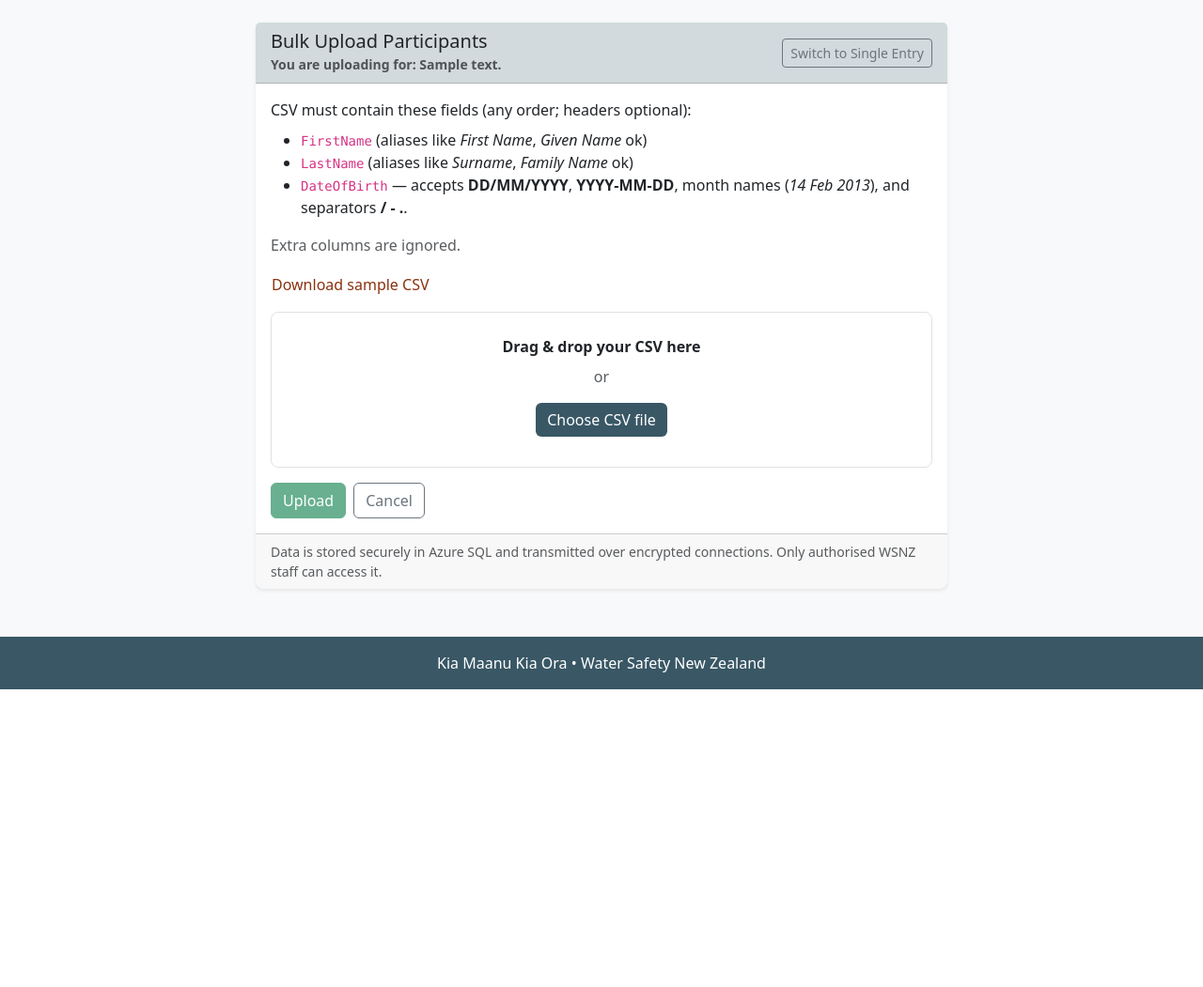
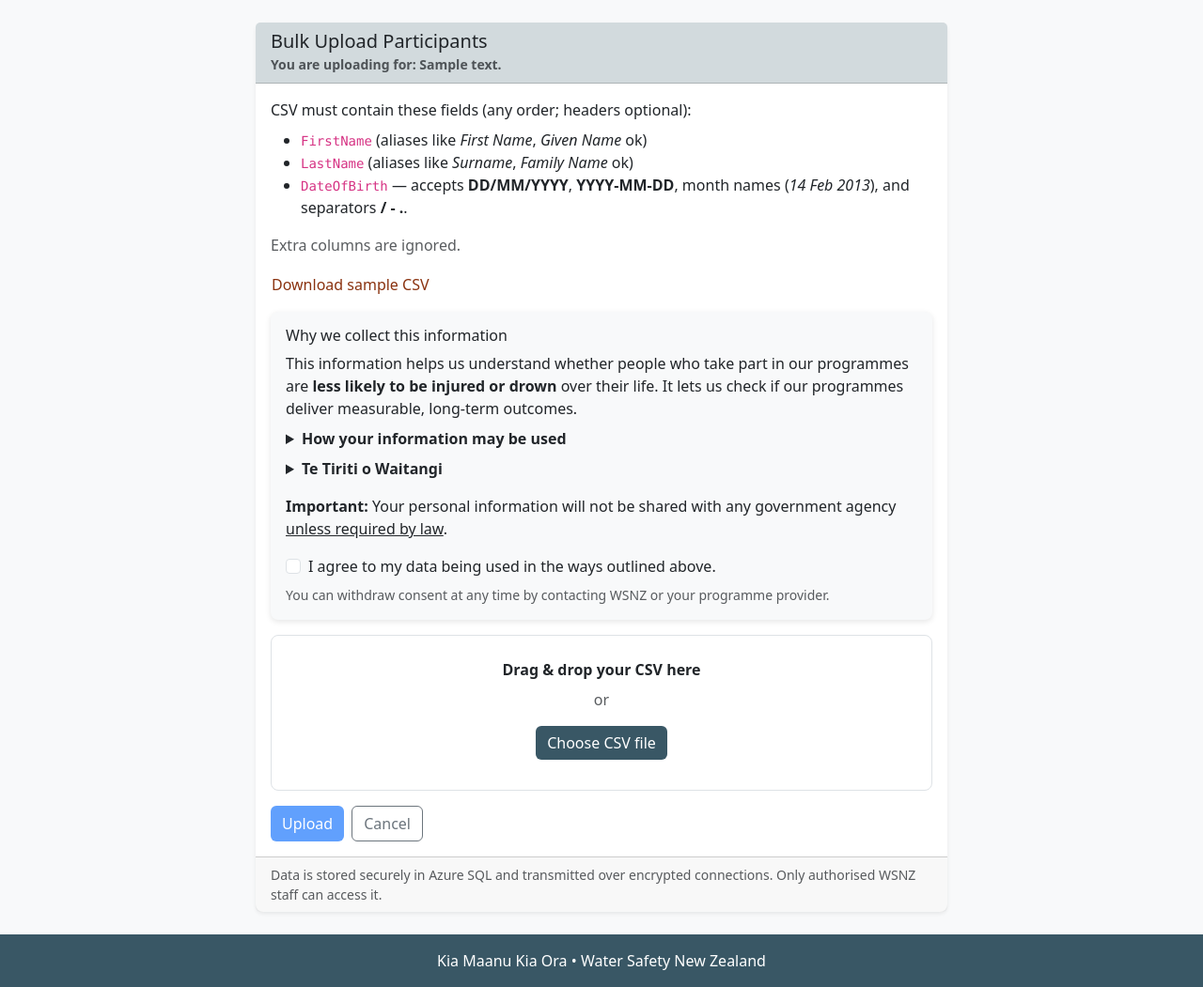
Before and after one commit to watersafetynz/KMKO, a Flask app: template templates/kmko_bulk_upload.html in a window 1280 px wide. Shown: the part 66-1117 px from the top of the page at 94% size. Before the commit the page ends 800 px from the top, so only its background shows below. Run offline with Flask 3, Linux system fonts and the light colour scheme; the template is opened without the code that fills it: most values are stand-ins (such as "Sample title", 1, 10 or a date in 2020).

Commit message:
bulk upload with disclaimer

```diff
--- a/run.py
+++ b/run.py
@@ -269,6 +269,12 @@ def record_participation(route_name: str):
 
     # -------- POST --------
     if is_bulk:
+        # ✅ Enforce consent in bulk mode (checkbox must be inside the form)
+        bulk_consent = (request.form.get("Consent") == "yes")
+        if not bulk_consent:
+            flash("You must agree to the data use terms before uploading.", "danger")
+            return render_template("kmko_bulk_upload.html", funder=funder), 400
+
         # CSV upload branch
         file = request.files.get("csv_file")
         if not file or file.filename == "":
@@ -331,7 +337,7 @@ def record_participation(route_name: str):
                     "FirstName": rec["FirstName"],
                     "LastName":  rec["LastName"],
                     "DateISO":   rec["DateISO"],
-                    "Consent":   True,  # implied consent in bulk mode
+                    "Consent":   bulk_consent,  # carry through per-record (optional)
                 }
                 for rec in to_insert
             ])
@@ -349,7 +355,7 @@ def record_participation(route_name: str):
                         "r": "BulkInsertParticipantsJson",
                         "fid": funder_id,
                         "payload": payload,
-                        "cg": True,
+                        "cg": bulk_consent,   # ✅ pass consent flag to SP
                     },
                 )
 
--- a/templates/kmko_bulk_upload.html
+++ b/templates/kmko_bulk_upload.html
@@ -12,12 +12,6 @@
             You are uploading for: <strong>{{ funder.Description }}</strong>
           </small>
         </div>
-        <a
-          class="btn btn-outline-secondary btn-sm"
-          href="{{ url_for('record_participation', route_name=funder.RouteName) }}"
-        >
-          Switch to Single Entry
-        </a>
       </div>
 
       <div class="card-body">
@@ -32,6 +26,7 @@
         </div>
         {% endfor %} {% endif %} {% endwith %}
 
+        <!-- CSV instructions -->
         <p class="mb-2">
           CSV must contain these fields (any order; headers optional):
         </p>
@@ -65,10 +60,97 @@
           enctype="multipart/form-data"
           novalidate
         >
+          {# include if using Flask-WTF CSRF #} {# {{ form.csrf_token }} #}
+
+          <!-- Privacy & Consent INSIDE the form so it posts -->
+          <section id="privacy-consent" class="mb-3">
+            <div class="card bg-light border-0">
+              <div class="card-body">
+                <h6 class="mb-2">Why we collect this information</h6>
+                <p class="mb-2">
+                  This information helps us understand whether people who take
+                  part in our programmes are
+                  <strong>less likely to be injured or drown</strong> over their
+                  life. It lets us check if our programmes deliver measurable,
+                  long-term outcomes.
+                </p>
+
+                <details class="mb-2">
+                  <summary class="fw-semibold">
+                    How your information may be used
+                  </summary>
+                  <ul class="mt-2 mb-2">
+                    <li>
+                      <strong>Programme effectiveness:</strong> Water Safety New
+                      Zealand (WSNZ) and ACC may use your data to monitor
+                      whether participants become less at risk of drowning after
+                      completing programmes.
+                    </li>
+                    <li>
+                      <strong>Long-term outcomes:</strong> Track trends over
+                      time to ensure investments deliver measurable benefits in
+                      reducing drowning risk.
+                    </li>
+                    <li>
+                      <strong>Data minimisation &amp; security:</strong> We
+                      collect only what’s needed and store it securely.
+                    </li>
+                    <li>
+                      <strong>Your rights:</strong> You can request access to or
+                      correction of your information.
+                    </li>
+                  </ul>
+                  <p class="mb-0">
+                    For full details, please see our privacy information
+                    (available from your programme provider or WSNZ).
+                  </p>
+                </details>
+
+                <details>
+                  <summary class="fw-semibold">Te Tiriti o Waitangi</summary>
+                  <p class="mt-2 mb-0">
+                    WSNZ acknowledge Māori as tangata whenua. As trustworthy
+                    data custodians, we work with Māori advisors to develop
+                    appropriate data-sharing protocols and ensure Māori can
+                    access data to support good outcomes.
+                  </p>
+                </details>
+
+                <p class="mt-3 mb-2">
+                  <strong>Important:</strong> Your personal information will not
+                  be shared with any government agency
+                  <u>unless required by law</u>.
+                </p>
+
+                <div class="form-check mt-3">
+                  <input
+                    class="form-check-input"
+                    type="checkbox"
+                    value="yes"
+                    id="consentBox"
+                    name="Consent"
+                    required
+                    oninvalid="this.setCustomValidity('You must agree before submitting')"
+                    oninput="this.setCustomValidity('')"
+                  />
+                  <label class="form-check-label" for="consentBox">
+                    I agree to my data being used in the ways outlined above.
+                  </label>
+                </div>
+                <small class="text-muted d-block mt-2">
+                  You can withdraw consent at any time by contacting WSNZ or
+                  your programme provider.
+                </small>
+              </div>
+            </div>
+          </section>
+
+          <!-- Dropzone -->
           <div
             id="dropzone"
             class="border rounded-3 p-4 text-center mb-3"
             style="border-style: dashed"
+            aria-label="CSV file dropzone"
           >
             <p class="mb-2 fw-semibold">Drag & drop your CSV here</p>
             <p class="text-muted mb-3">or</p>
@@ -78,15 +160,23 @@
                 id="csvInput"
                 type="file"
                 name="csv_file"
-                accept=".csv,text/csv"
+                accept=".csv,text/csv,application/vnd.ms-excel"
                 hidden
               />
             </label>
-            <div id="fileName" class="mt-2 text-muted small"></div>
+            <div
+              id="fileName"
+              class="mt-2 text-muted small"
+              aria-live="polite"
+            ></div>
           </div>
 
           <!-- Detected mapping / assumption note -->
-          <div id="mappingNote" class="alert alert-info d-none">
+          <div
+            id="mappingNote"
+            class="alert alert-info d-none"
+            aria-live="polite"
+          >
             <div class="fw-semibold mb-1">Detected column mapping</div>
             <ul class="mb-0 small">
               <li>
@@ -127,20 +217,26 @@
             </label>
           </div>
 
-          <div class="d-flex gap-2">
+          <div class="d-flex gap-2 mt-3">
             <button
+              id="uploadBtn"
+              class="btn btn-primary"
               type="submit"
-              class="btn btn-success"
-              id="uploadBtn"
               disabled
             >
-              Upload
+              <span class="btn-text">Upload</span>
+              <span
+                class="spinner-border spinner-border-sm ms-2 d-none"
+                role="status"
+                aria-hidden="true"
+              ></span>
             </button>
             <a
               class="btn btn-outline-secondary"
               href="{{ url_for('record_participation', route_name=funder.RouteName) }}"
-              >Cancel</a
             >
+              Cancel
+            </a>
           </div>
         </form>
       </div>
@@ -170,10 +266,10 @@
     const confirmBox = document.getElementById("confirmBox");
     const confirmMapping = document.getElementById("confirmMapping");
     const uploadBtn = document.getElementById("uploadBtn");
+    const uploadSpinner = uploadBtn.querySelector(".spinner-border");
 
     const REQUIRED = ["FirstName", "LastName", "DateOfBirth"];
     const ALIASES = {
-      // normalised -> canonical
       firstname: "FirstName",
       first_name: "FirstName",
       givenname: "FirstName",
@@ -189,18 +285,37 @@
       birthdate: "DateOfBirth",
       birth_date: "DateOfBirth",
     };
+
     function norm(s) {
       return String(s || "")
         .toLowerCase()
         .replace(/[^a-z0-9]/g, "");
     }
 
+    function stripBOM(s) {
+      return String(s || "").replace(/^\uFEFF/, "");
+    }
+
     function updateUploadEnabled() {
-      uploadBtn.disabled = !confirmMapping.checked;
+      uploadBtn.disabled = !confirmMapping.checked || !input.files?.length;
     }
     confirmMapping.addEventListener("change", updateUploadEnabled);
 
-    // sample CSV
+    // Submit: disable + show spinner (prevents double-post)
+    document
+      .getElementById("bulkUploadForm")
+      .addEventListener("submit", (e) => {
+        const consent = document.getElementById("consentBox");
+        if (consent && !consent.checked) {
+          e.preventDefault();
+          consent.reportValidity();
+          return;
+        }
+        uploadBtn.disabled = true;
+        uploadSpinner.classList.remove("d-none");
+      });
+
+    // Sample CSV download
     downloadSampleBtn.addEventListener("click", function (e) {
       e.preventDefault();
       const sample = `FirstName,LastName,DateOfBirth
@@ -218,7 +333,7 @@ Hemi,Walker,2009-11-05
       URL.revokeObjectURL(url);
     });
 
-    // drag & drop
+    // Drag & drop styling
     ["dragenter", "dragover"].forEach((evt) =>
       dropzone.addEventListener(evt, (e) => {
         e.preventDefault();
@@ -233,6 +348,8 @@ Hemi,Walker,2009-11-05
         dropzone.classList.remove("bg-light");
       })
     );
+
+    // Handle file drop
     dropzone.addEventListener("drop", (e) => {
       const file = e.dataTransfer.files && e.dataTransfer.files[0];
       if (file) {
@@ -243,20 +360,27 @@ Hemi,Walker,2009-11-05
         input.files = e.dataTransfer.files;
         fileNameEl.textContent = file.name;
         previewCSV(file);
+        updateUploadEnabled();
       }
     });
 
-    // file picker change
+    // NOTE: Option A — no click/keydown handler on dropzone to open file picker.
+    // The <label> for the hidden input will open the picker natively (single prompt).
+
+    // File picker
     input.addEventListener("change", (e) => {
       const file = e.target.files && e.target.files[0];
       if (file) {
         if (!file.name.toLowerCase().endsWith(".csv")) {
           alert("Please upload a .csv file");
           input.value = "";
+          fileNameEl.textContent = "";
+          updateUploadEnabled();
           return;
         }
         fileNameEl.textContent = file.name;
         previewCSV(file);
+        updateUploadEnabled();
       } else {
         fileNameEl.textContent = "";
         previewBox.classList.add("d-none");
@@ -271,7 +395,7 @@ Hemi,Walker,2009-11-05
     function previewCSV(file) {
       const reader = new FileReader();
       reader.onload = function (evt) {
-        const text = evt.target.result || "";
+        const text = stripBOM(evt.target.result || "");
         const lines = text.split(/\r?\n/).filter((l) => l.length > 0);
         if (!lines.length) {
           previewBox.classList.add("d-none");
@@ -306,7 +430,7 @@ Hemi,Walker,2009-11-05
           canon["DateOfBirth"] = 2;
         }
 
-        // render mapping note
+        // mapping note
         headerDetectedEl.textContent = headerDetected
           ? "Yes"
           : "No (assuming first three columns map to required fields)";
@@ -321,10 +445,9 @@ Hemi,Walker,2009-11-05
           : "Column 3";
         mappingNote.classList.remove("d-none");
 
-        // render preview table (limit to first 5 data rows)
+        // preview table (limit 5 rows)
         thead.innerHTML = "";
         tbody.innerHTML = "";
-
         const trHead = document.createElement("tr");
         const headLabels = headerDetected
           ? headerRow
```
